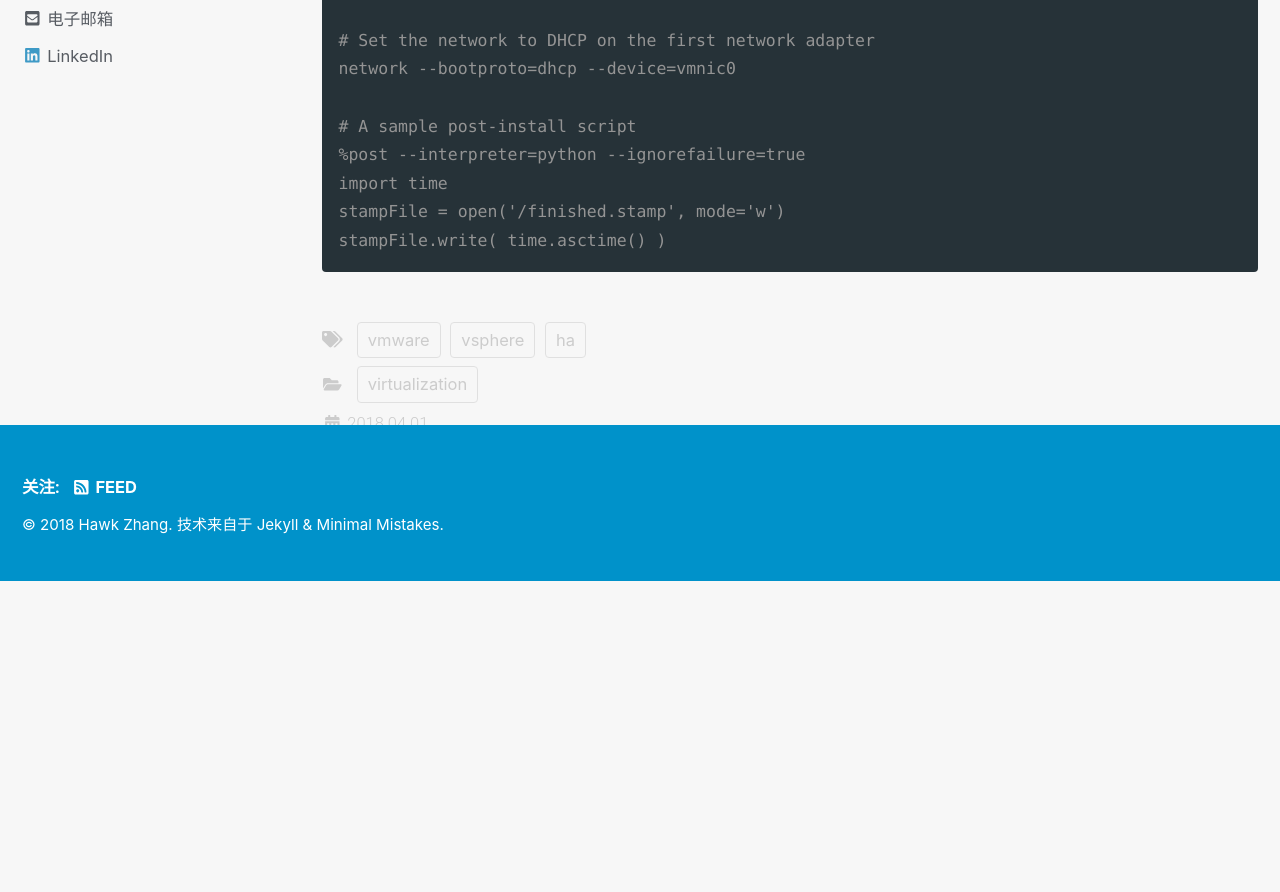
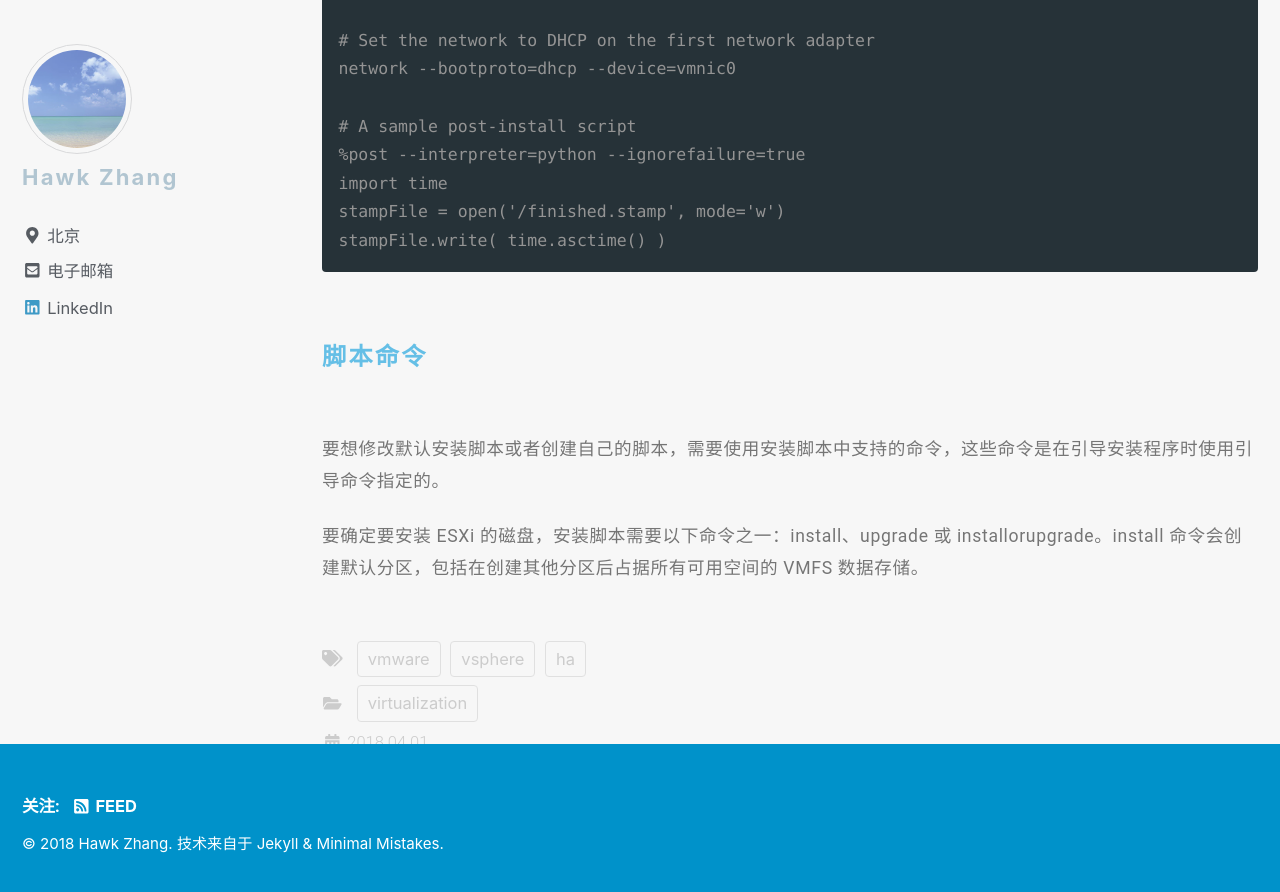
Before and after one commit to narru888/linotes_note, a Jekyll site: the page built from _posts/virtualizaion/2018-04-01-vsphere.setup.md, in a window 1280 px wide and 900 px high, scrolled down 18811 px. Shown: the top 892 px of the window. Built offline with Jekyll 4.4.1, drawn with Linux system fonts in a browser that asks for light colours; nearby versions of some CDN libraries; a script that is not in the unit is left out; before the commit the page ends 19392 px from its top, so only the background shows below that.

Commit message:
update on 2018-11-28 16:53:01 CST

````diff
--- a/_posts/virtualizaion/2018-04-01-vsphere.setup.md
+++ b/_posts/virtualizaion/2018-04-01-vsphere.setup.md
@@ -637,3 +637,12 @@
 stampFile = open('/finished.stamp', mode='w')
 stampFile.write( time.asctime() )
 ```
+
+
+
+
+#### 脚本命令
+
+要想修改默认安装脚本或者创建自己的脚本，需要使用安装脚本中支持的命令，这些命令是在引导安装程序时使用引导命令指定的。
+
+要确定要安装 ESXi 的磁盘，安装脚本需要以下命令之一：install、upgrade 或 installorupgrade。install 命令会创建默认分区，包括在创建其他分区后占据所有可用空间的 VMFS 数据存储。
````
